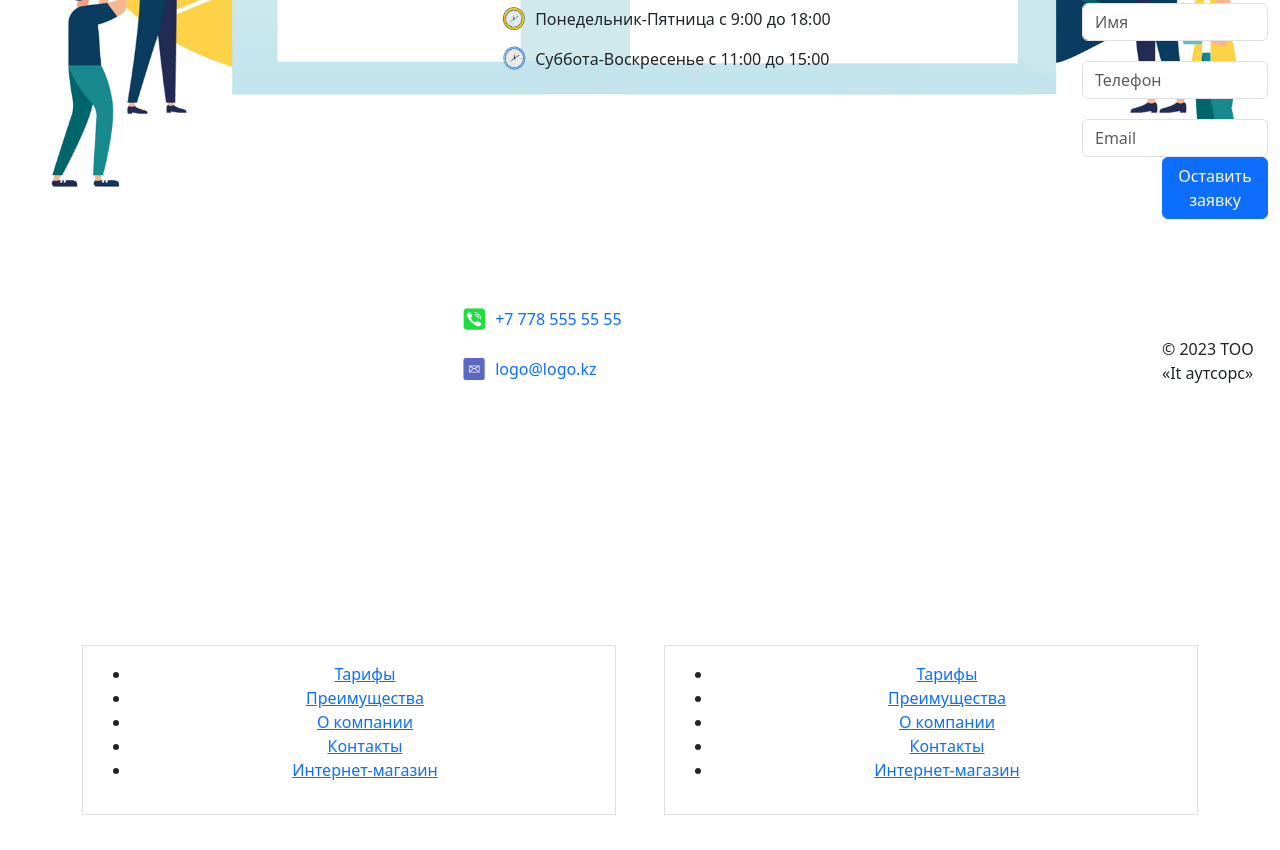
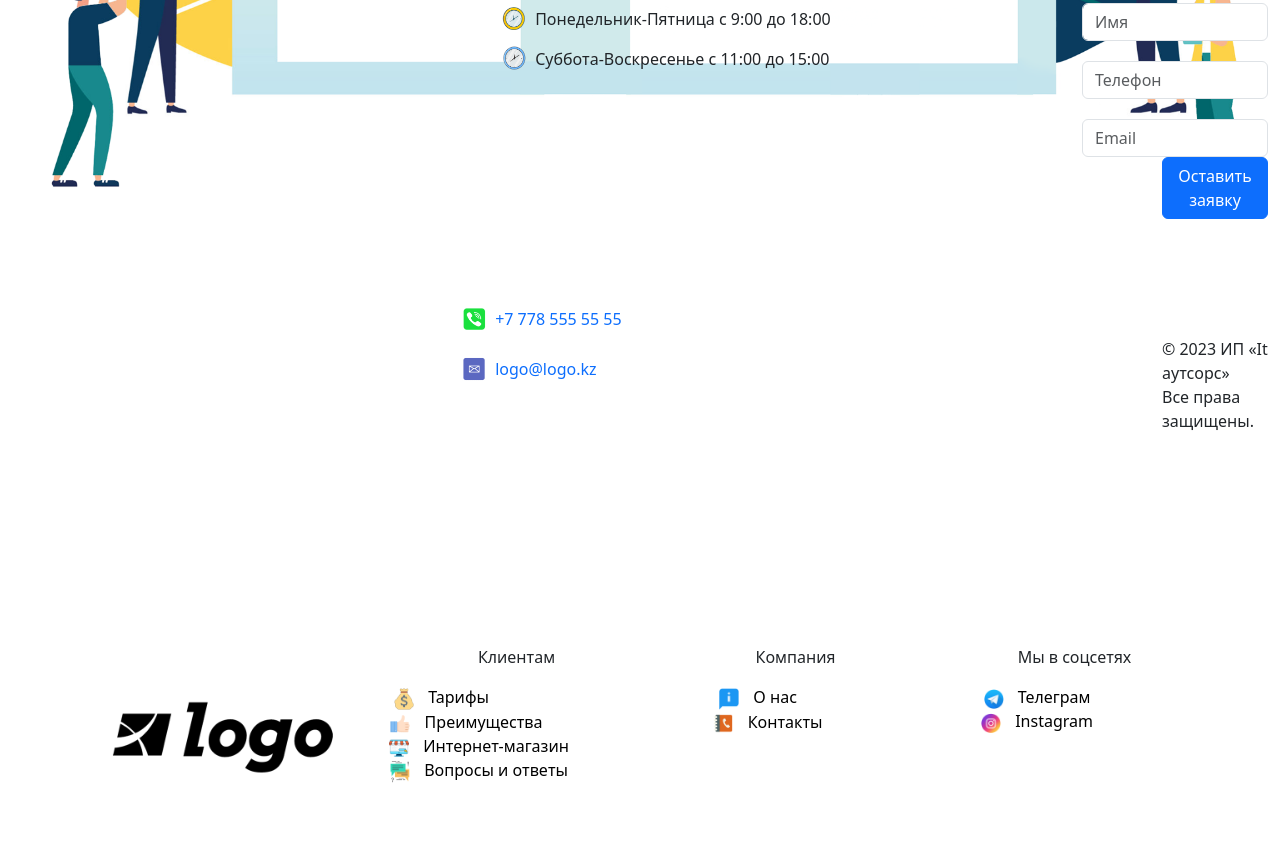
Before and after one commit to Fin2413/IOT, a plain HTML site: page ru/index.html in a window 1280 px wide. Shown: the part 4475-5325 px from the top of the page. Before the commit the page ends 5290 px from the top, so only its background shows below. Drawn offline with nearby package versions, Linux system fonts and the light colour scheme.

Commit message:
Add files via upload

```diff
--- a/css/Style.css
+++ b/css/Style.css
@@ -372,8 +372,25 @@ body {
 
 .footer{
     margin-top: 1270px;
+    margin-bottom: 50px;
 }
 
-.border{
+.footer-img{
+    width: 20px;
+    margin-right: 10px;
+}
 
+.footer-nav-item{
+    list-style-type: none;
 }
+
+.footer-nav-link{
+    margin-left: -150px;
+    color: black;
+    text-decoration: none;
+}
+
+.footer-logo{
+    margin-top: 30px;
+    width: 250px;
+}
--- a/ru/index.html
+++ b/ru/index.html
@@ -510,7 +510,7 @@
             <div class="contacts-footer">
               <button type="button" class="btn btn-primary">Оставить заявку</button>
             </div>
-            <p class="contacts-info">© 2023 ТОО «It аутсорс»</p>
+            <p class="contacts-info">© 2023 ИП «It аутсорс» <br> Все права защищены. </p>
           </div>
         </div>
       </div>
@@ -521,58 +521,65 @@
 
   <footer class="footer">
     <div class="container-fluid">
-      <div class="container overflow-hidden text-center">
-        <div class="row gx-5">
-          <div class="col">
-            <div class="p-3 border">
-              <ul class="">
-                <li class="">
-                  <a class="" href="#tarif">Тарифы</a>
+      <div class="container">
+        <div class="container text-center">
+          <div class="row row-cols-4">
+            <div class="col">
+              <img src="../img/logo.png" class="footer-logo" alt="">
+            </div>
+            <div class="col">
+              <ul class="footer-nav">
+                <p>Клиентам</p>
+                <li class="footer-nav-item">
+                  <a class="footer-nav-link" href="#tarif"> <img src="../img/Icon/moneyfooter.png" alt=""
+                      class="footer-img"> Тарифы</a>
                 </li>
-                <li class="">
-                  <a class="" href="#lider" role="button">
-                    Преимущества
+                <li class="footer-nav-item">
+                  <a class="footer-nav-link" href="#lider" role="button">
+                    <img src="../img/Icon/like.png" alt="" class="footer-img" style="margin-left: 50px;"> Преимущества
                   </a>
                 </li>
-                <li class="">
-                  <a href="#" class="">О компании</a>
+                <li class="footer-nav-item">
+                  <a href="#" class="footer-nav-link"> <img src="../img/Icon/shop.png" alt="" class="footer-img"
+                      style="margin-left: 75px;"> Интернет-магазин</a>
                 </li>
-                <li class="">
-                  <a href="#contacts" class="">Контакты</a>
-                </li>
-                <li class="">
-                  <a href="#" class="">Интернет-магазин</a>
+                <li class="footer-nav-item">
+                  <a href="#" class="footer-nav-link"><img src="../img/Icon/FAQ.png" alt="" class="footer-img"
+                      style="margin-left: 75px;"> Вопросы и ответы</a>
                 </li>
               </ul>
             </div>
-          </div>
-          <div class="col">
-            <div class="p-3 border">
-              <ul class="">
-                <li class="">
-                  <a class="" href="#tarif">Тарифы</a>
+            <div class="col">
+              <ul class="footer-nav">
+                <p>Компания</p>
+                <li class="footer-nav-item">
+                  <a href="#" class="footer-nav-link"><img src="../img/Icon/about.png" alt="" class="footer-img"
+                      style="margin-left: 75px;"> О нас</a>
                 </li>
-                <li class="">
-                  <a class="" href="#lider" role="button">
-                    Преимущества
+                <li class="footer-nav-item">
+                  <a href="#contacts" class="footer-nav-link"> <img src="../img/Icon/contacts.png" alt=""
+                      class="footer-img" style="margin-left: 95px;"> Контакты</a>
+                </li>
+              </ul>
+            </div>
+            <div class="col">
+              <ul class="footer-nav">
+                <p>Мы в соцсетях</p>
+                <li class="footer-nav-item">
+                  <a class="footer-nav-link" href="#tarif"> <img src="../img/Icon/telegram.png" alt=""
+                      class="footer-img" style="margin-left: 75px;"> Телеграм</a>
+                </li>
+                <li class="footer-nav-item">
+                  <a class="footer-nav-link" href="#lider" role="button">
+                    <img src="../img/Icon/instagram.png" alt="" class="footer-img" style="margin-left: 75px;"> Instagram
                   </a>
-                </li>
-                <li class="">
-                  <a href="#" class="">О компании</a>
-                </li>
-                <li class="">
-                  <a href="#contacts" class="">Контакты</a>
-                </li>
-                <li class="">
-                  <a href="#" class="">Интернет-магазин</a>
                 </li>
               </ul>
             </div>
           </div>
         </div>
       </div>
-    </div>
-    <!-- /.container-fluid -->
+        <!-- /.container-fluid -->
   </footer>
   <!-- /.footer -->
 
```
Also changed, not shown: img/Icon/FAQ.png (added), img/Icon/about.png (added), img/Icon/contacts.png (added), img/Icon/instagram.png (added), img/Icon/like.png (added), img/Icon/moneyfooter.png (added), img/Icon/shop.png (added), img/Icon/telegram.png (added).
